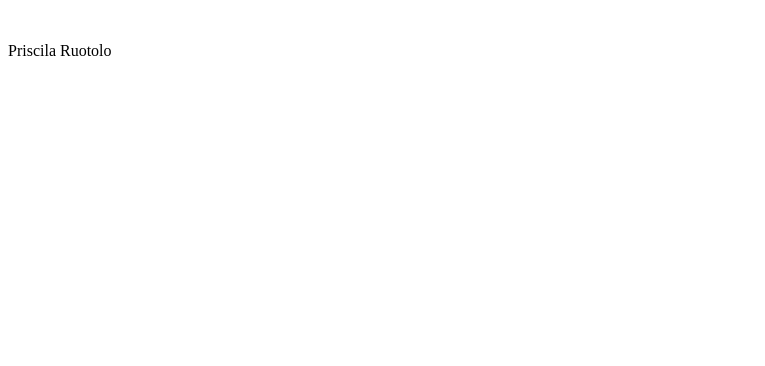
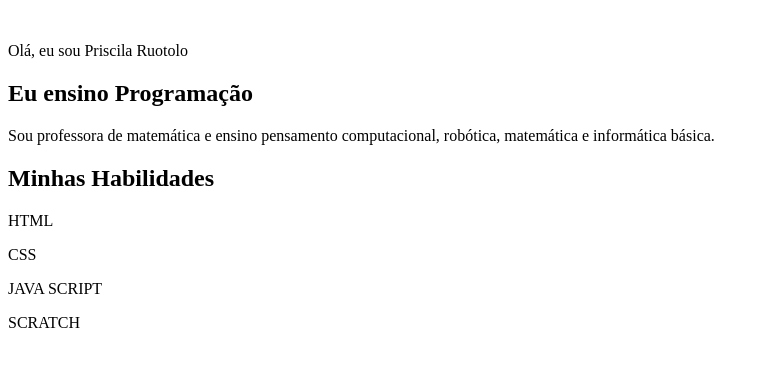
Before and after one commit to PRISCILARUOTOLO/Portifolio_projetos2B, a plain HTML site: page index.html in a window 1280 px wide. Shown: the whole page, without its empty margins (0-765 px from the left). Drawn offline with Linux system fonts and the light colour scheme.

Commit message:
Add files via upload

```diff
--- a/index.html
+++ b/index.html
@@ -8,12 +8,19 @@
 <body>
 
     <section class="apresentação">
+<img class="apresentação-imagem" src="" alt="">
+<p class="apresentação-nome">Olá, eu sou Priscila Ruotolo</p>
+<h1 class="apresentação-titulo"> Eu ensino Programação  </h1>
+<p class="apresentação-texto"> Sou professora de matemática e ensino pensamento computacional, robótica, matemática e informática básica.  </p>
+    </section>
 
-<img src="" alt="">
-<p>Priscila Ruotolo</p>
-<h1>   </h1>
-<p>  </p>
+    <section>
+        <h1> Minhas Habilidades </h1>
+        <p>HTML</p>
+        <p>CSS</p>
+        <p>JAVA SCRIPT</p>
+        <p>SCRATCH</p>
+    </section>
 
-    </section>
 </body>
 </html>
```
